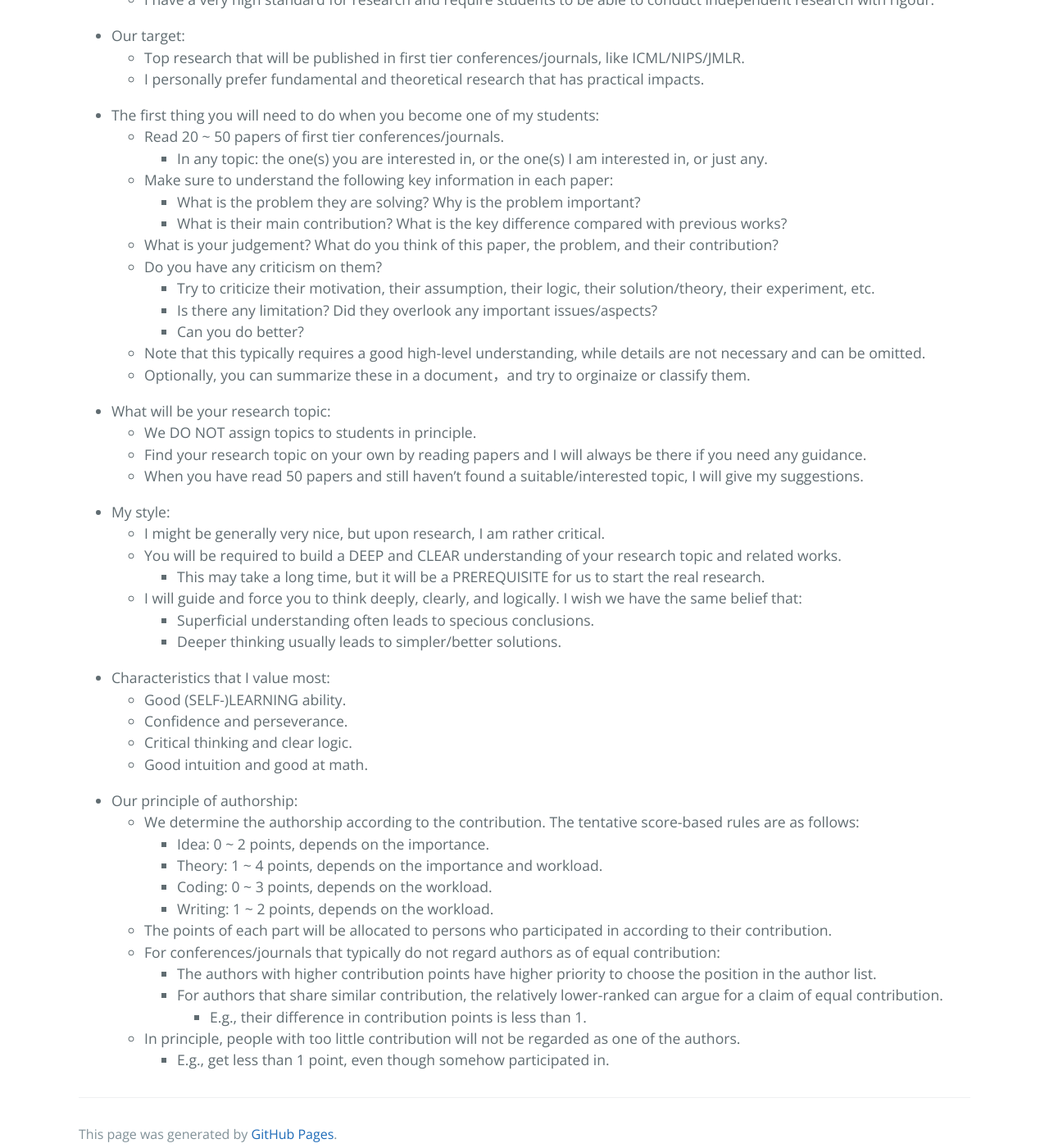
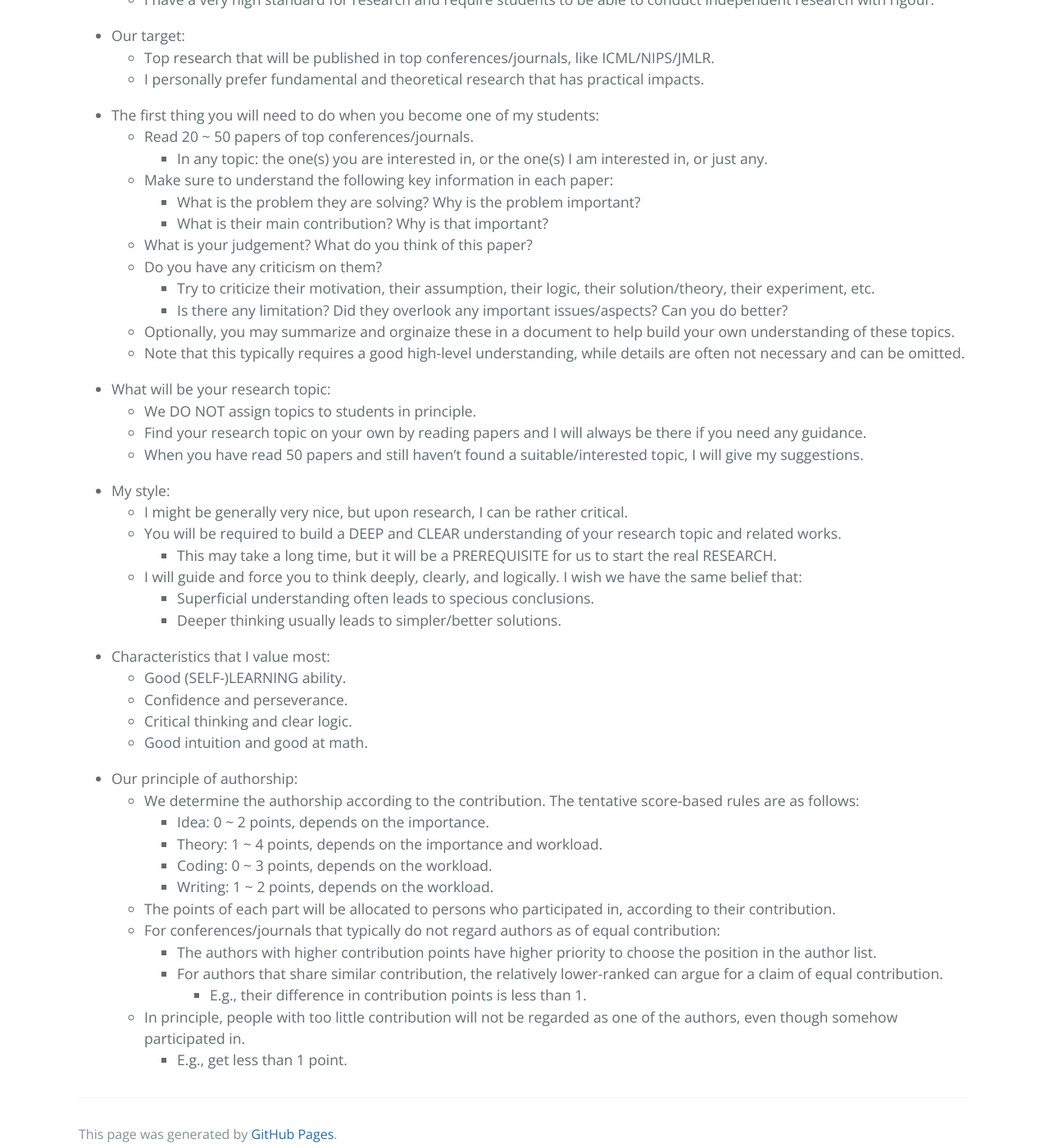
Before and after one commit to ZhimingZhou/zhimingzhou.github.io, a Jekyll site: the page built from _posts/2021-10-11-Prospective-Students.md, in a window 1280 px wide and 1400 px high, scrolled down 502 px. Shown: the whole window at 82% size. Built offline with Jekyll 4.4.1, drawn with Linux system fonts in a browser that asks for light colours; comment, search, counter and statistics services are not loaded.

Commit message:
Update 2021-10-11-Prospective-Students.md

```diff
--- a/_posts/2021-10-11-Prospective-Students.md
+++ b/_posts/2021-10-11-Prospective-Students.md
@@ -14,23 +14,22 @@ I’m looking for talented students with enthusiasm for fundamental research in
 
 <!--  -->
 - Our target:
-	- Top research that will be published in first tier conferences/journals, like ICML/NIPS/JMLR.
+	- Top research that will be published in top conferences/journals, like ICML/NIPS/JMLR.
 	- I personally prefer fundamental and theoretical research that has practical impacts.
 
 <!--  -->
 - The first thing you will need to do when you become one of my students:
-	- Read 20 ~ 50 papers of first tier conferences/journals.
+	- Read 20 ~ 50 papers of top conferences/journals.
 		- In any topic: the one(s) you are interested in, or the one(s) I am interested in, or just any.
 	- Make sure to understand the following key information in each paper:
 		- What is the problem they are solving? Why is the problem important?
-		- What is their main contribution? What is the key difference compared with previous works?
-	- What is your judgement? What do you think of this paper, the problem, and their contribution?
+		- What is their main contribution? Why is that important?
+	- What is your judgement? What do you think of this paper?
 	- Do you have any criticism on them?
 		- Try to criticize their motivation, their assumption, their logic, their solution/theory, their experiment, etc.
-		- Is there any limitation? Did they overlook any important issues/aspects?
-		- Can you do better?
-	- Note that this typically requires a good high-level understanding, while details are not necessary and can be omitted.
-	- Optionally, you can summarize these in a document，and try to orginaize or classify them.
+		- Is there any limitation? Did they overlook any important issues/aspects? Can you do better?
+	- Optionally, you may summarize and orginaize these in a document to help build your own understanding of these topics.
+	- Note that this typically requires a good high-level understanding, while details are often not necessary and can be omitted.
 
 <!--  -->
 - What will be your research topic:
@@ -40,9 +39,9 @@ I’m looking for talented students with enthusiasm for fundamental research in
 
 <!--  -->
 - My style:
-	- I might be generally very nice, but upon research, I am rather critical.
+	- I might be generally very nice, but upon research, I can be rather critical.
 	- You will be required to build a DEEP and CLEAR understanding of your research topic and related works.
-		- This may take a long time, but it will be a PREREQUISITE for us to start the real research.
+		- This may take a long time, but it will be a PREREQUISITE for us to start the real RESEARCH.
 	- I will guide and force you to think deeply, clearly, and logically. I wish we have the same belief that:
 		- Superficial understanding often leads to specious conclusions.
 		- Deeper thinking usually leads to simpler/better solutions.
@@ -61,13 +60,13 @@ I’m looking for talented students with enthusiasm for fundamental research in
 		- Theory: 1 ~ 4 points, depends on the importance and workload.
 		- Coding: 0 ~ 3 points, depends on the workload.
 		- Writing: 1 ~ 2 points, depends on the workload.
-	- The points of each part will be allocated to persons who participated in according to their contribution.
+	- The points of each part will be allocated to persons who participated in, according to their contribution.
 	- For conferences/journals that typically do not regard authors as of equal contribution:
 		- The authors with higher contribution points have higher priority to choose the position in the author list.
 		- For authors that share similar contribution, the relatively lower-ranked can argue for a claim of equal contribution.
 			- E.g., their difference in contribution points is less than 1.
-	- In principle, people with too little contribution will not be regarded as one of the authors.
-		- E.g., get less than 1 point, even though somehow participated in.
+	- In principle, people with too little contribution will not be regarded as one of the authors, even though somehow participated in.
+		- E.g., get less than 1 point.
 
 <!--
 - How much money will you get each month:
```
